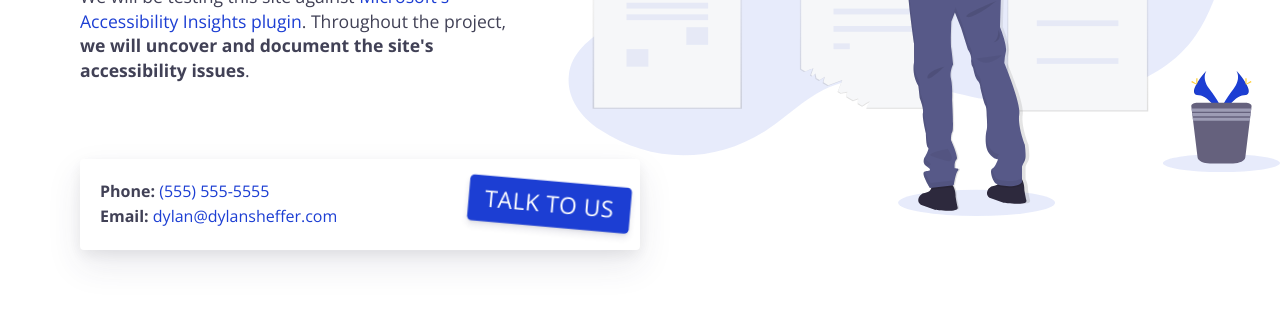
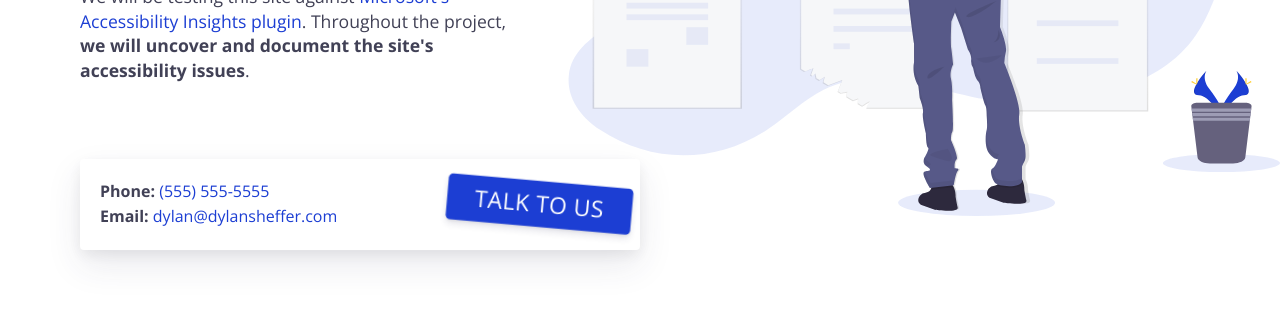
Before and after one commit to dylansheffer/coursera-accessibility-issues-demo, a Gatsby site: page / in a window 1280 px wide. Shown: the part 339-664 px from the top of the page. Built offline with nearby package versions, Linux system fonts and the light colour scheme; Gatsby itself is replaced by a stand-in of ours.

Commit message:
fix: buttons

```diff
--- a/src/components/Call.js
+++ b/src/components/Call.js
@@ -20,7 +20,9 @@ const Call = props => (
     {props.button && (
       <div className="call-box-bottom">
         <div onClick={() => window.location.href = '/contact'} className="button">
-          <h5>Talk to us</h5>
+          <div className="container">
+            <h5>Talk to us</h5>
+          </div>
         </div>
       </div>
     )}
--- a/src/scss/components/_buttons.scss
+++ b/src/scss/components/_buttons.scss
@@ -1,8 +1,7 @@
 .button {
   animation: jittery 4s infinite;
 	white-space: nowrap;
-	display: flex;
-	align-items: center;
+	display: inline-block;
   height: 40px;
   line-height: 40px;
   padding: 0 14px;
@@ -23,6 +22,12 @@
     transform: translateY(-1px);
     box-shadow: 0 7px 14px rgba(50, 50, 93, 0.1), 0 3px 6px rgba(0, 0, 0, 0.08);
     text-decoration: none;
+	}
+	.container {
+		display: flex;
+		align-items: center;
+		width: 100%;
+		height: 100%;
 	}
 	h5 {
 		margin-bottom: 0;
```
